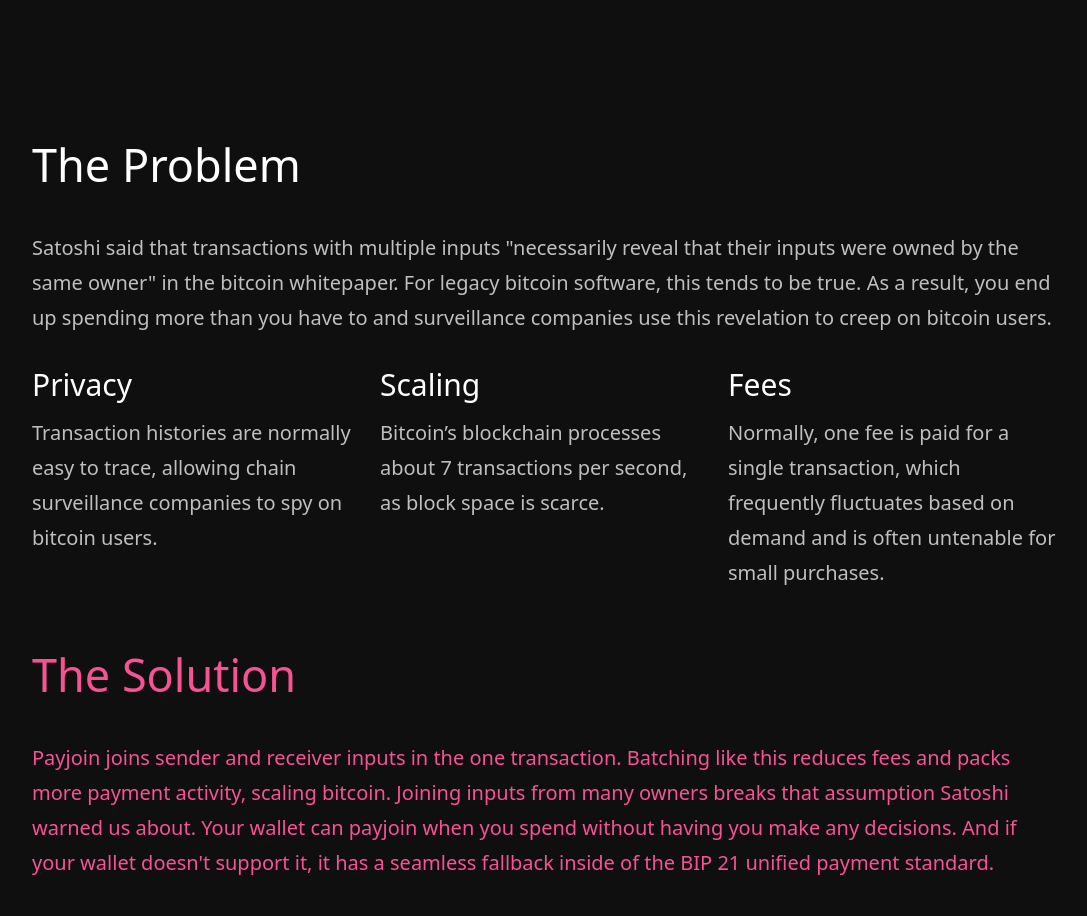
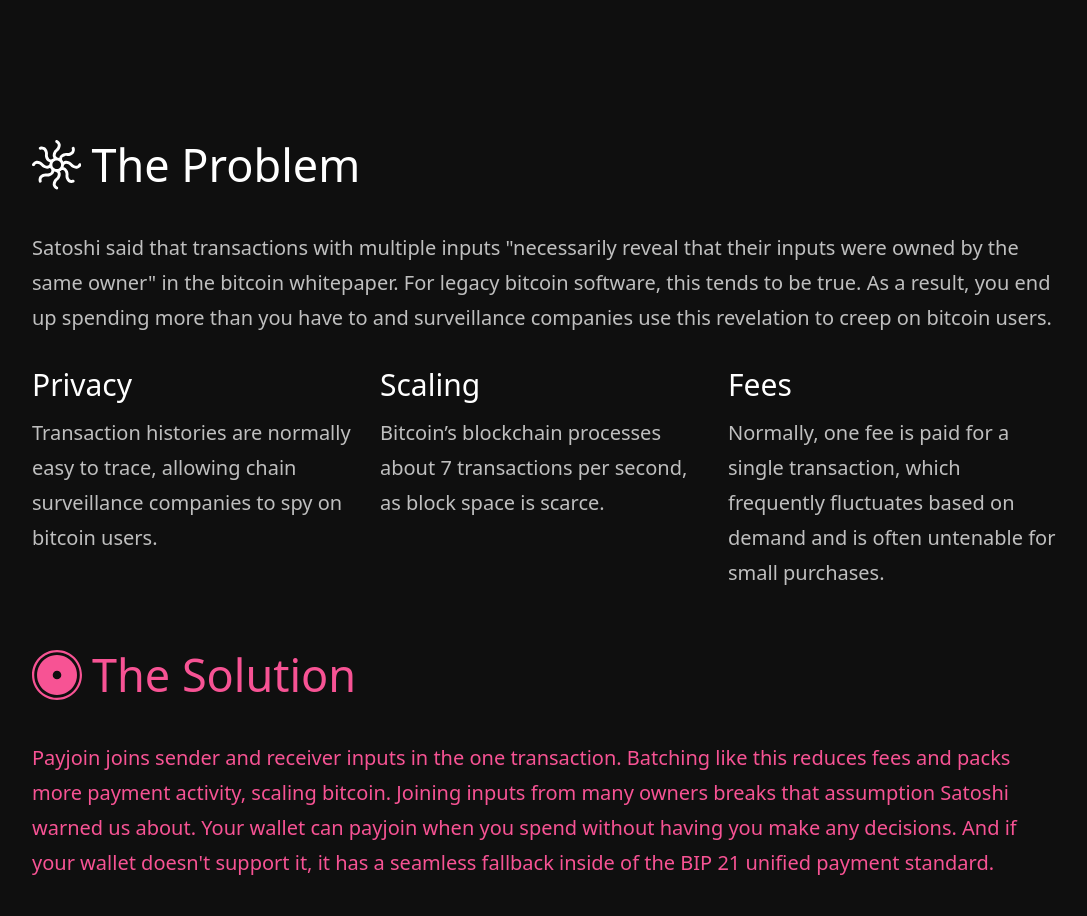
Before and after one commit to payjoin/payjoin.org, a SvelteKit app: page / in a window 1280 px wide. Shown: the part 800-1716 px from the top of the page, without its empty margins (96-1183 px from the left). Built offline with nearby package versions, Linux system fonts and the light colour scheme.

Commit message:
feat: update nav with icons

```diff
--- a/src/features/Nav.svelte
+++ b/src/features/Nav.svelte
@@ -60,7 +60,7 @@
 	{#if !open}
 		<div class="flex justify-between w-full md:hidden">
 			<h3 class="text-3xl text-white self-start">
-				<a href="/">Payjoin</a>
+				<a class="flex gap-2 items-center" href="/"><Icon name="monad" />Payjoin</a>
 			</h3>
 
 			<button class="flex items-center" on:click={handleOpen}>
@@ -81,7 +81,7 @@
 
 				<!-- FIXME: choppy transitioning -->
 				<h3 class="text-3xl text-white">
-					<a href="/">Payjoin</a>
+					<a class="flex gap-2 items-center" href="/"><Icon name="monad" />Payjoin</a>
 				</h3>
 				<ul class="flex flex-col gap-4 items-center text-2xl">
 					<li><Link href="#why">Why</Link></li>
--- a/src/routes/+page.svelte
+++ b/src/routes/+page.svelte
@@ -33,7 +33,10 @@
 	</section>
 	<section id="why" class="flex flex-col gap-8 pt-24">
 		<div class="flex flex-col gap-4">
-			<H2>The Problem</H2>
+			<div class="flex gap-2 items-center">
+				<Icon class="flex h-10 text-white" name="spiral" />
+				<H2>The Problem</H2>
+			</div>
 			<p>
 				Satoshi said that transactions with multiple inputs "necessarily reveal that their inputs
 				were owned by the same owner" in the bitcoin whitepaper. For legacy bitcoin software, this
@@ -66,7 +69,10 @@
 			</div>
 		</div>
 		<div class="flex flex-col text-primary gap-4">
-			<H2 colorClass="text-primary">The Solution</H2>
+			<div class="flex gap-2 items-center">
+				<Icon class="flex h-10 " name="monad" />
+				<H2 colorClass="text-primary">The Solution</H2>
+			</div>
 			<p>
 				Payjoin joins sender and receiver inputs in the one transaction. Batching like this reduces
 				fees and packs more payment activity, scaling bitcoin. Joining inputs from many owners
```
